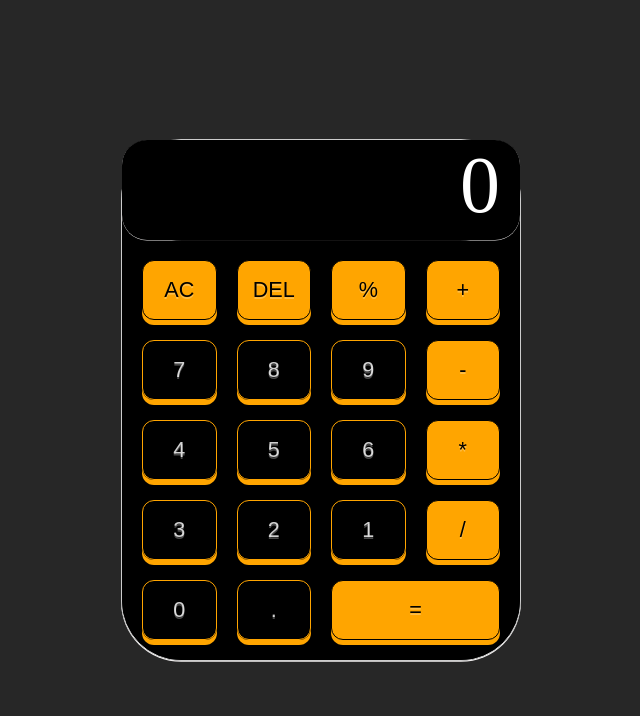
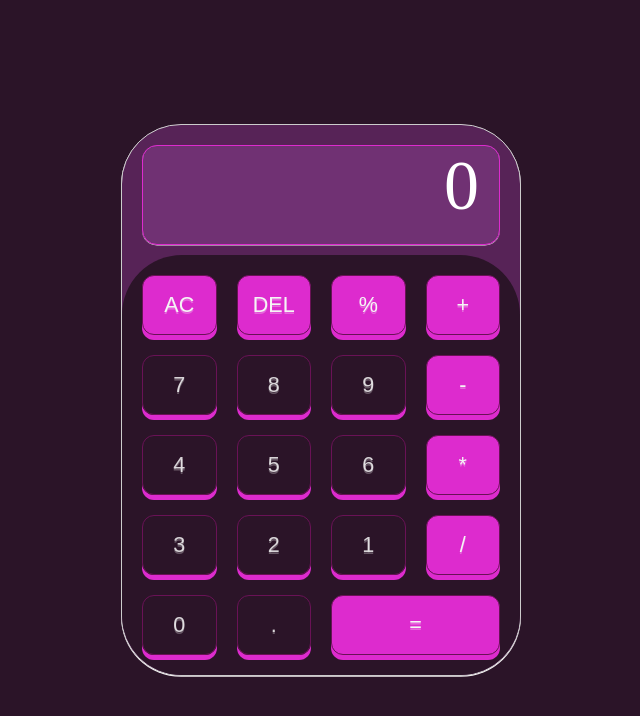
Before and after one commit to daniyal-abbassi/calculator, a plain HTML site: page index.html in a window 1280 px wide. Shown: the whole page, without its empty margins (319-959 px from the left). Drawn offline with Linux system fonts and the light colour scheme.

Commit message:
Update styles.css

```diff
--- a/styles.css
+++ b/styles.css
@@ -9,7 +9,7 @@ html {
   margin: 0;
   padding: 0;
   box-sizing: inherit;
-  background-color: #000000d8;
+  background-color: #2b1428;
   border-radius: 60px;
 }
 
@@ -19,25 +19,29 @@ html {
   top: 50%;
   left: 50%;
   transform: translate(-50%, -50%);
+  padding-top: 10px;
   width: 400px;
-  background-color: rgb(0, 0, 0);
+  background-color: rgb(87, 35, 87);
   user-select: none;
   box-shadow: 0 0.7px rgb(243, 241, 241);
 }
 .calculator-screen {
-    overflow: scroll;
-  border-radius: 25px;
-  width: 100%;
+  overflow: scroll;
+  border-radius: 15px;
+  width: 90%;
+  border: 1px solid rgb(221, 43, 206);
   height: 100px;
-  border: none;
+  margin: 10px auto;
+  /* border: none; */
   background-color: #000000;
   color: #fff;
   text-align: right;
   padding-right: 20px;
   padding-left: 10px;
-  font-size: 80px;
+  font-size: 70px;
   box-shadow: 0 0.5px rgb(243, 241, 241); /* how box shadow works */
   user-select: none; /* what it means? */
+  background-color: #dc6eeb2f;
 }
 .calculator-keys {
   display: grid;
@@ -52,29 +56,30 @@ button {
   background-color: rgba(5, 5, 5, 0.315);
   background-color: transparent;
   color: rgba(250, 250, 250, 0.83);
-  border: 1px solid orange;
+  border: 1px solid rgb(105, 18, 86);
   border-radius: 12px;
   text-shadow: 0 2px rgba(250, 250, 250, 0.288);
-  box-shadow: 0 5px orange;
+  box-shadow: 0 5px rgb(221, 43, 206);
   user-select: none;
 }
 button:active {
   transform: translate(3px);
-  box-shadow: 0 5px rgb(73, 39, 1);
+  box-shadow: 0 5px rgb(96, 10, 117);
 }
 button:hover {
-  background-color: #383838;
+  background-color: #f195f1;
+  color: black;
 }
 .operator,
 .math {
-  color: #000000;
-  background-color: orange;
-  border-color: rgb(0, 0, 0);
+  color: whitesmoke;
+  background-color: rgb(221, 43, 206);
+  border-color: rgb(105, 18, 86);
 }
 
 .operator:hover,
 .math:hover {
-  background-color: rgb(212, 138, 0);
+  background-color: rgb(240, 208, 235);
 }
 
 .equal-sign {
```
